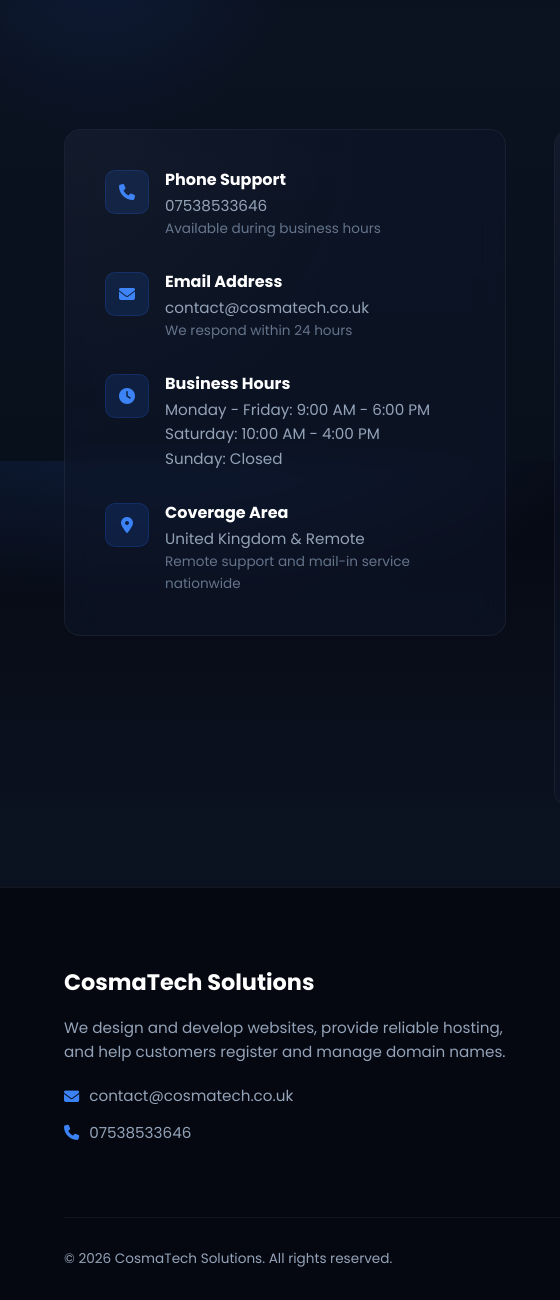
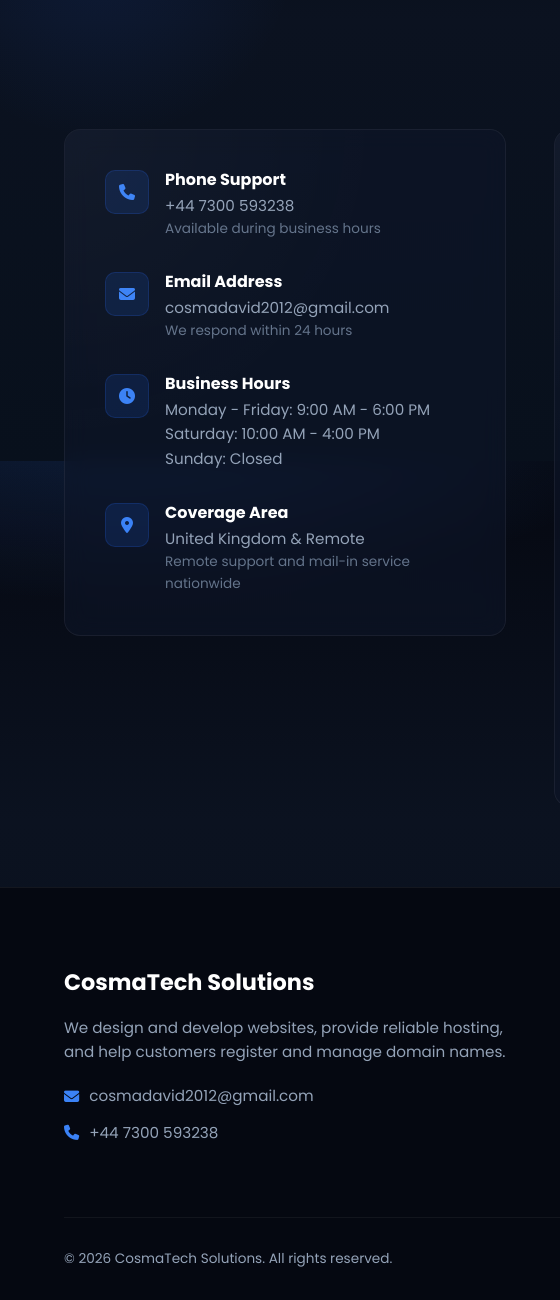
Before and after one commit to davidcosmatech/CosmaTech-Solutions, a plain HTML site: page contact.html in a window 1280 px wide. Shown: the part 339-1639 px from the top of the page, 0-560 px from the left. Drawn offline with nearby package versions, Linux system fonts and the light colour scheme.

Commit message:
Update public contact details

```diff
--- a/contact.html
+++ b/contact.html
@@ -71,7 +71,7 @@
             </div>
             <div class="contact-text">
               <h4>Phone Support</h4>
-              <p><a href="tel:07538533646">07538533646</a></p>
+              <p><a href="tel:+447300593238">+44 7300 593238</a></p>
               <p style="font-size: 0.85rem; color: var(--text-muted);">Available during business hours</p>
             </div>
           </div>
@@ -82,7 +82,7 @@
             </div>
             <div class="contact-text">
               <h4>Email Address</h4>
-              <p><a href="mailto:contact@cosmatech.co.uk">contact@cosmatech.co.uk</a></p>
+              <p><a href="mailto:cosmadavid2012@gmail.com">cosmadavid2012@gmail.com</a></p>
               <p style="font-size: 0.85rem; color: var(--text-muted);">We respond within 24 hours</p>
             </div>
           </div>
@@ -159,11 +159,11 @@
           <p class="footer-desc">We design and develop websites, provide reliable hosting, and help customers register and manage domain names.</p>
           <div class="footer-contact-item">
             <i class="fas fa-envelope"></i>
-            <a href="mailto:contact@cosmatech.co.uk">contact@cosmatech.co.uk</a>
+            <a href="mailto:cosmadavid2012@gmail.com">cosmadavid2012@gmail.com</a>
           </div>
           <div class="footer-contact-item">
             <i class="fas fa-phone"></i>
-            <a href="tel:07538533646">07538533646</a>
+            <a href="tel:+447300593238">+44 7300 593238</a>
           </div>
         </div>
 
```
Also changed, not shown: about.html (+2 -2 lines), index.html (+2 -2 lines), ro/about.html (+2 -2 lines), ro/contact.html (+4 -4 lines), ro/index.html (+2 -2 lines), ro/services.html (+2 -2 lines), services.html (+2 -2 lines).
